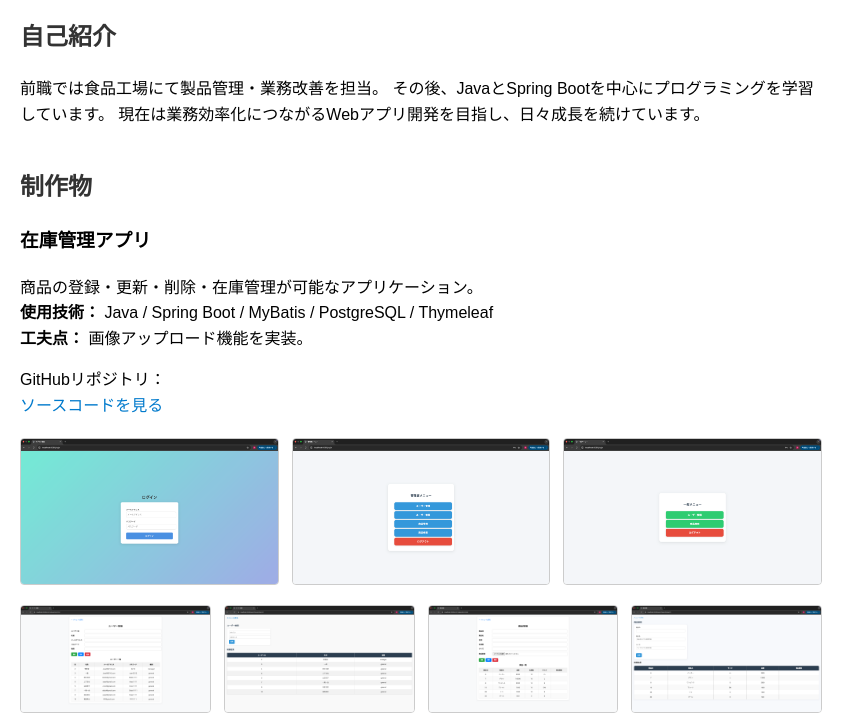
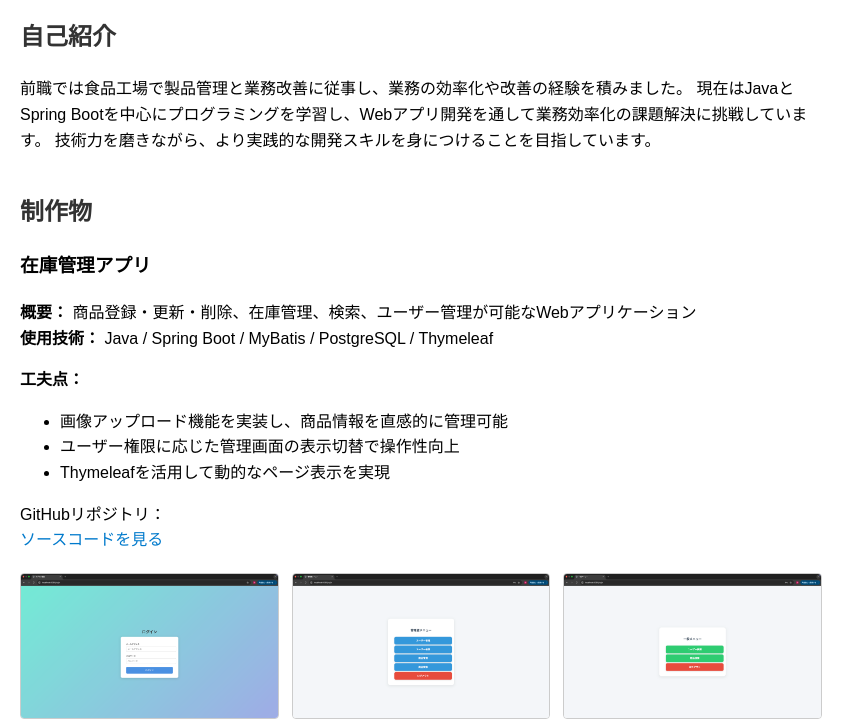
Before and after one commit to jun-higuchi-0610/portfolio, a plain HTML site: page index.html in a window 1280 px wide. Shown: the part 76-800 px from the top of the page, without its empty margins (0-865 px from the left). Drawn offline with Linux system fonts and the light colour scheme.

Commit message:
Add files via upload

```diff
--- a/index.html
+++ b/index.html
@@ -11,19 +11,25 @@
 
   <section>
     <h2>自己紹介</h2>
-    <p>前職では食品工場にて製品管理・業務改善を担当。
-    その後、JavaとSpring Bootを中心にプログラミングを学習しています。
-    現在は業務効率化につながるWebアプリ開発を目指し、日々成長を続けています。</p>
+    <p>前職では食品工場で製品管理と業務改善に従事し、業務の効率化や改善の経験を積みました。
+      現在はJavaとSpring Bootを中心にプログラミングを学習し、Webアプリ開発を通して業務効率化の課題解決に挑戦しています。
+      技術力を磨きながら、より実践的な開発スキルを身につけることを目指しています。</p>
   </section>
 
   <section>
     <h2>制作物</h2>
     <h3>在庫管理アプリ</h3>
     <p>
-      商品の登録・更新・削除・在庫管理が可能なアプリケーション。<br>
-      <strong>使用技術：</strong> Java / Spring Boot / MyBatis / PostgreSQL / Thymeleaf<br>
-      <strong>工夫点：</strong> 画像アップロード機能を実装。
+      <strong>概要：</strong> 商品登録・更新・削除、在庫管理、検索、ユーザー管理が可能なWebアプリケーション<br>
+      <strong>使用技術：</strong> Java / Spring Boot / MyBatis / PostgreSQL / Thymeleaf
     </p>
+    <p><strong>工夫点：</strong></p>
+    <ul>
+      <li>画像アップロード機能を実装し、商品情報を直感的に管理可能</li>
+      <li>ユーザー権限に応じた管理画面の表示切替で操作性向上</li>
+      <li>Thymeleafを活用して動的なページ表示を実現</li>
+    </ul>
+
     <p>
       GitHubリポジトリ：<br>
       <a href="https://github.com/jun-higuchi-0610/portfolio" target="_blank">ソースコードを見る</a>
```
